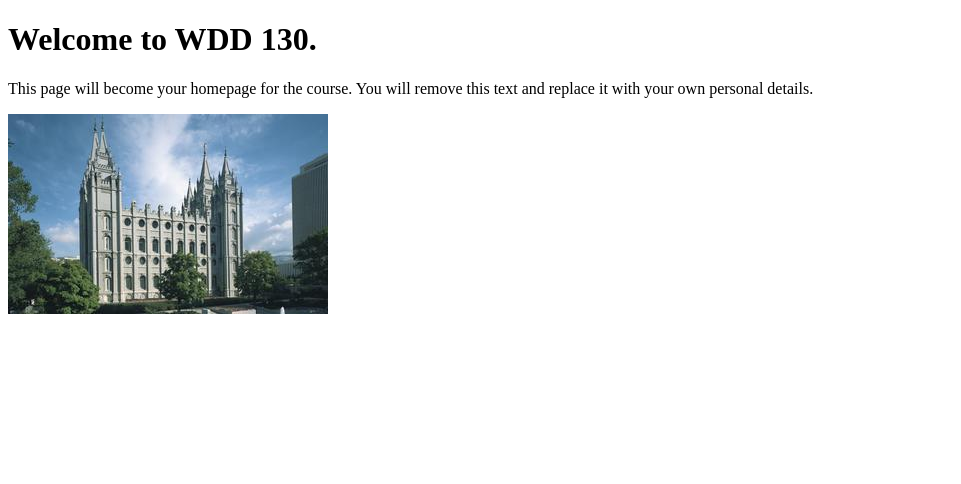
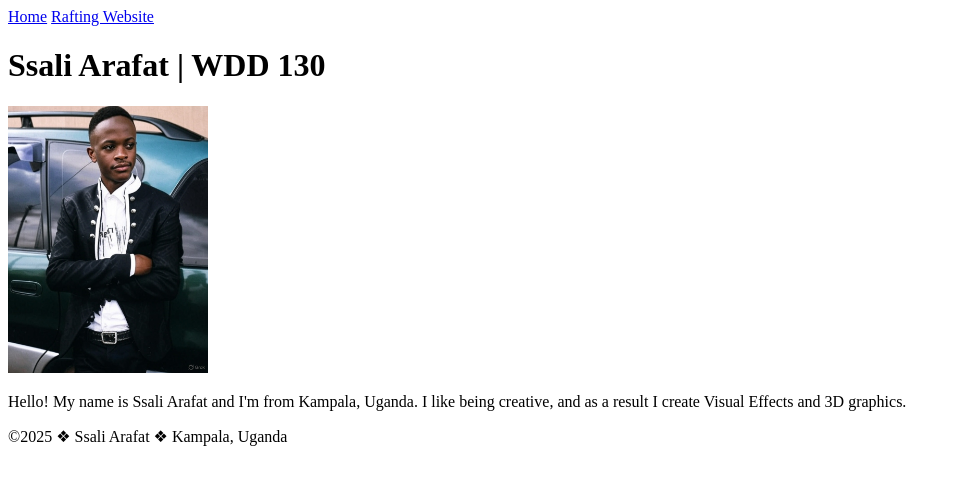
Before and after one commit to ssaliarafat/wdd130, a plain HTML site: page index.html in a window 1280 px wide. Shown: the whole page, without its empty margins (0-961 px from the left). Drawn offline with Linux system fonts and the light colour scheme.

Commit message:
My First Homepage

```diff
--- a/index.html
+++ b/index.html
@@ -1,14 +1,28 @@
 <!DOCTYPE html>
 <html lang="en">
+
 <head>
     <meta charset="UTF-8">
     <meta name="viewport" content="width=device-width, initial-scale=1.0">
-    <title>WDD 130 | Personal Homepage</title>
+    <title>Ssali Arafat | WDD 130</title>
 </head>
+
 <body>
-    <h1>Welcome to WDD 130.</h1>
-    <p>This page will become your homepage for the course. You will remove this text and replace it with your own personal details.</p>
+    <header>
+        <nav>
+            <a href="#">Home</a>
+            <a href="wwr">Rafting Website</a>
+        </nav>
+    </header>
+    <main>
+        <h1>Ssali Arafat | WDD 130</h1>
+        <img src="images/profile.jpg" alt="Hello, My name is Ssali Arafat" width="200">
+        <p>Hello! My name is Ssali Arafat and I'm from Kampala, Uganda. I like being creative, and as a result I create
+            Visual Effects and 3D graphics.</p>
+    </main>
+    <footer>
+        <p>&copy;2025 &#10070; Ssali Arafat &#10070; Kampala, Uganda</p>
+    </footer>
+</body>
 
-    <img src="images/salt-lake-temple.jpg" alt="The Salt Lake Temple.">
-</body>
 </html>
```
Also changed, not shown: images/profile.jpg (added), 1 other file.
